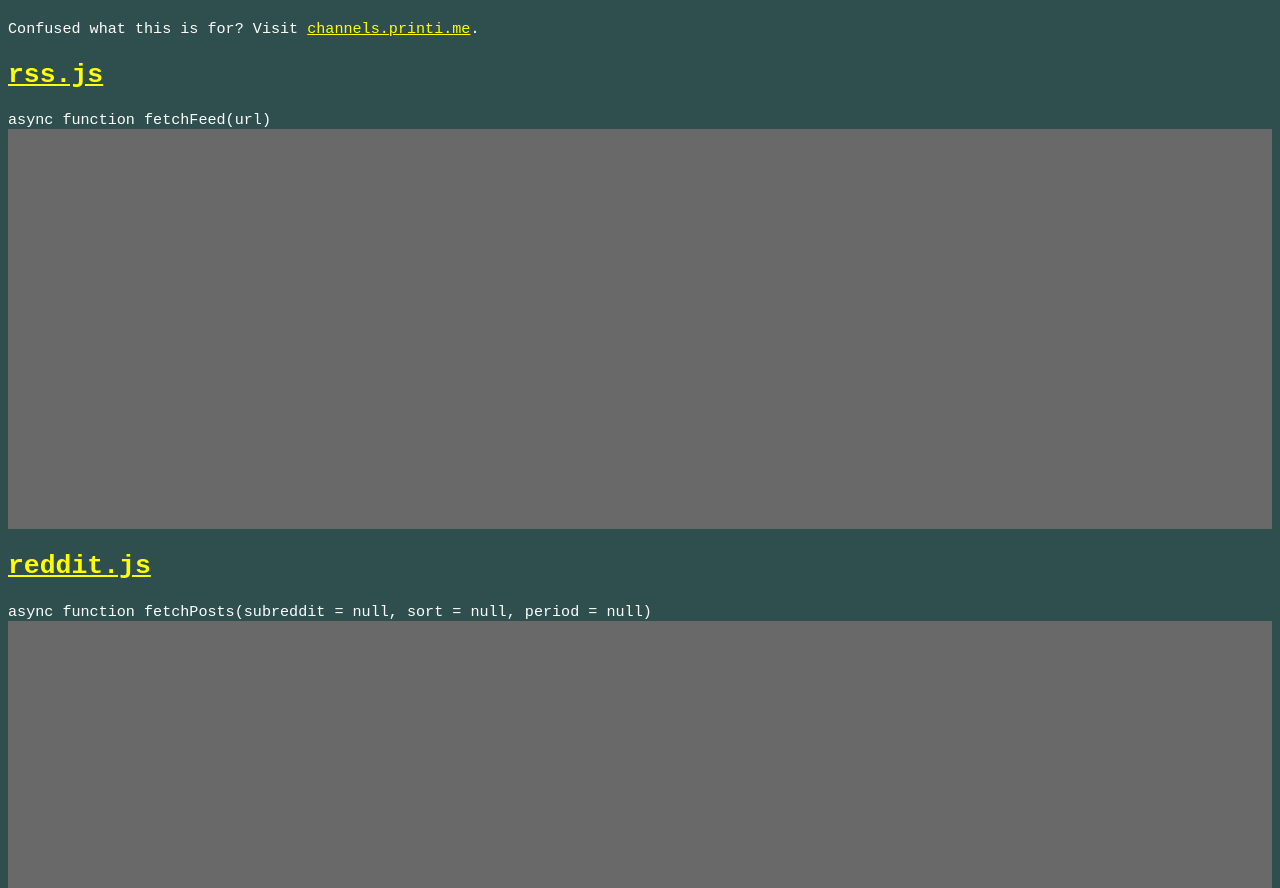
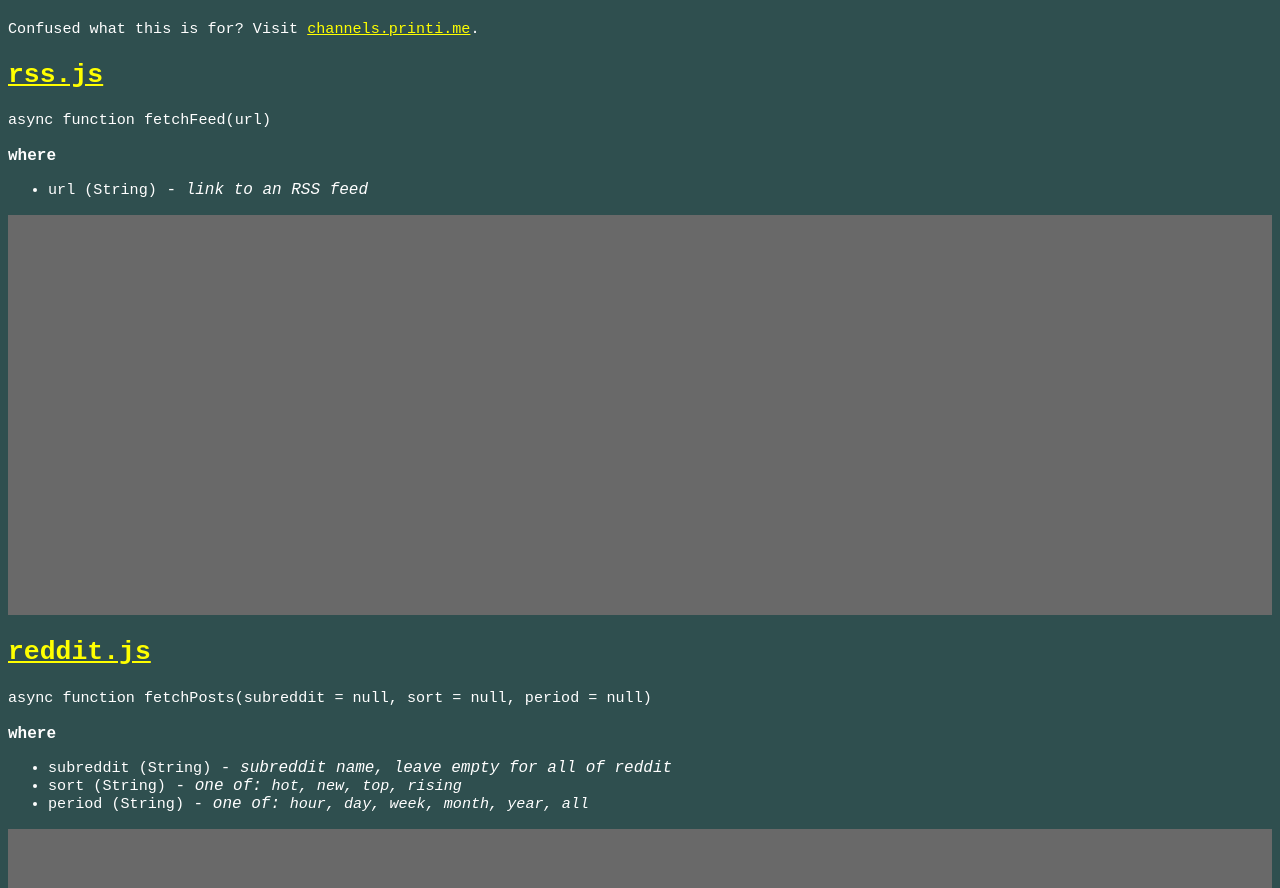
Before and after one commit to malyvsen/printi-channel-utils, a website: page index.html in a window 1280 px wide. Shown: the part 64-952 px from the top of the page. Drawn offline with Linux system fonts and the light colour scheme; no server answers; a web font is replaced by a local one.

Commit message:
📚 Tiny docstrings for both scriptjes

```diff
--- a/index.html
+++ b/index.html
@@ -14,12 +14,26 @@
 
     <h2><a href="bundle/rss.js">rss.js</a></h2>
     <code>async function fetchFeed(url)</code>
+    <br>
+    <br>
+    <b>where</b>
+    <ul>
+      <li><code>url (String)</code> - <em>link to an RSS feed</em>
+    </ul>
     <div class="output-block">
       <code id='rss.js' class='output-block'></code>
     </div>
 
     <h2><a href="bundle/reddit.js">reddit.js</a></h2>
     <code>async function fetchPosts(subreddit = null, sort = null, period = null)</code>
+    <br>
+    <br>
+    <b>where</b>
+    <ul>
+      <li><code>subreddit (String)</code> - <em>subreddit name, leave empty for all of reddit</em>
+      <li><code>sort (String)</code> - <em>one of: <code>hot, new, top, rising</code></em>
+      <li><code>period (String)</code> - <em>one of: <code>hour, day, week, month, year, all</code></em>
+    </ul>
     <div class="output-block">
       <code id='reddit.js' class='output-block'></code>
     </div>
```
